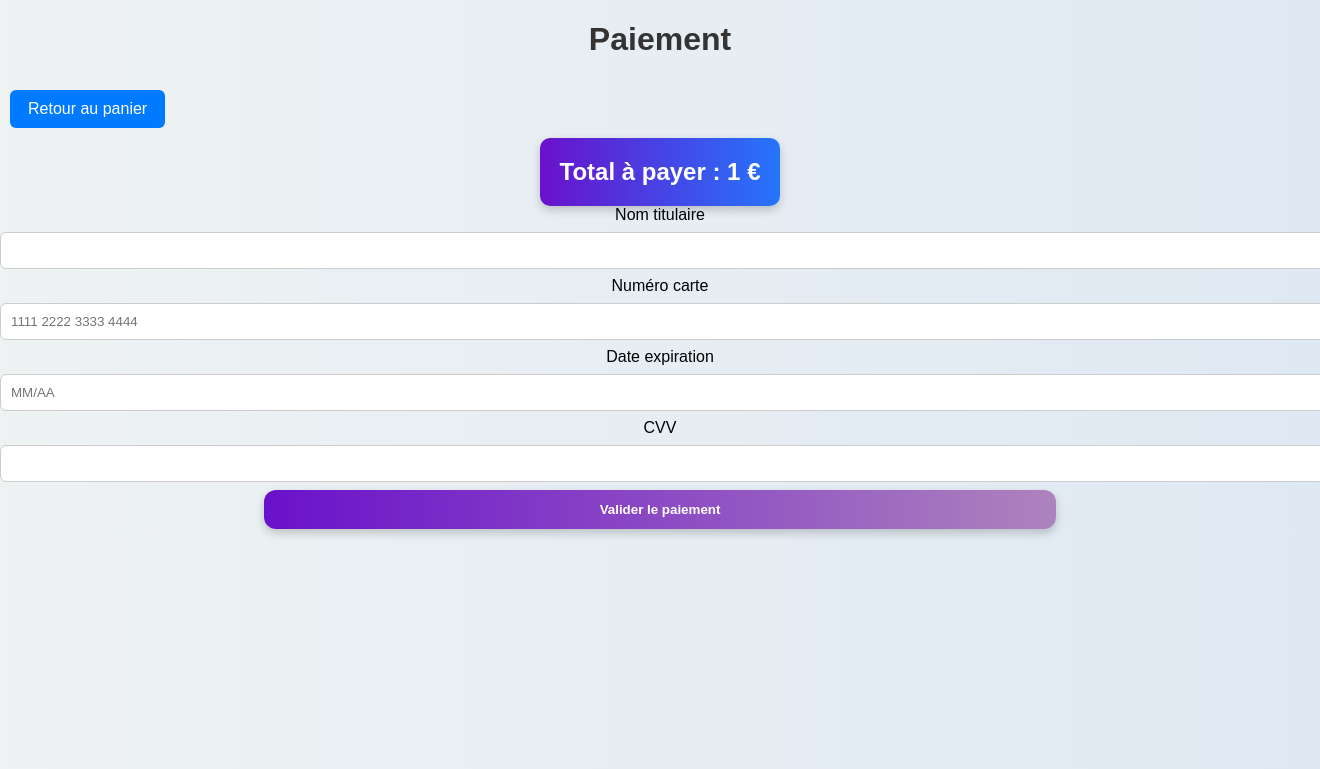
After one commit to FaNaTiiiKk/magasin_informatique, a Flask app: template templates/paiement.html in a window 1320 px wide; the page is wider, and only the part inside the window is pictured. The commit adds this page. Shown: the top 769 px of that part. Run offline with Flask 3, Linux system fonts and the light colour scheme; the template is opened without the code that fills it: most values are stand-ins (such as "Sample title", 1, 10 or a date in 2020).

Commit message:
Ajout de la table panier, des fichiers html paiement, finalisation, confirmation, et creation d'une route paiement dans app.py

```diff
--- a/app.py
+++ b/app.py
@@ -2,6 +2,7 @@ from flask import Flask, render_template, request, redirect, session
 import mysql.connector
 import bcrypt
 from flask_mail import Mail, Message
+from datetime import date
 
 # Initialisation de l'application Flask
 app = Flask(__name__)
@@ -37,6 +38,10 @@ db = mysql.connector.connect(
     password="130321",
     database="magasin_informatique"
 )
+
+def get_db():
+    """Fonction utilitaire pour renvoyer l'instance globale de la BDD"""
+    return db
 
 
 # =========================================================================================
@@ -168,7 +173,7 @@ def inscription():
 
 
 # =========================================================================================
-# 👤 ESPACE CLIENT (HISTORIQUE DES COMMANDES)
+# 👤 ESPACE CLIENT (HISTORIQUE DES COMMANDES / INTEGRÉ CORRIGÉ)
 # =========================================================================================
 
 @app.route("/client/<int:id_client>")
@@ -179,18 +184,23 @@ def client(id_client):
 
     cursor = db.cursor(dictionary=True, buffered=True)
 
-    # Requête avec de multiples JOIN permettant de récupérer l'historique complet des achats passés de ce client précis
+    # 1. On va chercher les infos du client connecté (pour le "Bonjour Prenom Nom")
+    cursor.execute("SELECT nom, prenom FROM clients WHERE id=%s", (id_client,))
+    client_info = cursor.fetchone()
+
+    # 2. Requête permettant de récupérer l'historique complet, incluant produits.stock et produits.id
     cursor.execute("""
-        SELECT produits.nom, produits.prix, details_commandes.quantite
+        SELECT produits.id, produits.nom, produits.prix, produits.stock, details_commandes.quantite
         FROM commandes
         JOIN details_commandes ON commandes.id = details_commandes.id_commande
         JOIN produits ON produits.id = details_commandes.id_produit
         WHERE commandes.id_client = %s
     """, (id_client,))
-    produits = cursor.fetchall()  # Récupère toutes les lignes d'achats trouvées
+    produits = cursor.fetchall()  # Récupère toutes les lignes trouvées
     cursor.close()
 
-    return render_template("client.html", produits=produits, id_client=id_client)
+    # On transmet maintenant "client=client_info" pour éviter l'absence de l'objet dans Jinja2
+    return render_template("client.html", produits=produits, id_client=id_client, client=client_info)
 
 
 # =========================================================================================
@@ -381,7 +391,7 @@ def finaliser_panier(id_client):
                 (id_commande, id_produit, quantite_demandee, prix_unitaire)
             )
 
-            # 3. MISE À JOUR DU STOCK PRODUIT : On déduit la quantité achetée directement du stock de la table 'produits'
+            # 3. MISE À JOURS DU STOCK PRODUIT : On déduit la quantité achetée directement du stock de la table 'produits'
             cursor.execute("UPDATE produits SET stock = stock - %s WHERE id=%s", (quantite_demandee, id_produit))
 
         # Si tout s'est bien passé sans plantage, on valide définitivement l'ensemble de la transaction SQL
@@ -403,6 +413,122 @@ def finaliser_panier(id_client):
 
 
 # =========================================================================================
+# 💳 PROCESSUS DE PAIEMENT SÉCURISÉ ET VALIDATION DE COMMANDE
+# =========================================================================================
+
+@app.route("/paiement/<int:id_client>", methods=["GET", "POST"])
+def paiement(id_client):
+    if 'client_id' not in session or session['client_id'] != id_client:
+        return redirect("/login")
+
+    # 1. On récupère le panier depuis la SESSION Flask au lieu de la table SQL
+    panier = session.get('panier', {})
+    liste_produits_panier = []
+    total_panier = 0
+
+    cursor = db.cursor(dictionary=True, buffered=True)
+
+    # 2. Si le panier en session contient des produits, on va chercher leurs infos en BDD (Nom, Prix, Stock)
+    if panier:
+        for id_produit, quantite in panier.items():
+            cursor.execute("SELECT id, nom, prix, stock FROM produits WHERE id=%s", (id_produit,))
+            produit = cursor.fetchone()
+            if produit:
+                subtotal = produit['prix'] * quantite
+                total_panier += subtotal
+                liste_produits_panier.append({
+                    'id_produit': produit['id'],
+                    'nom': produit['nom'],
+                    'prix': produit['prix'],
+                    'stock': produit['stock'],
+                    'quantite': quantite,
+                    'total': subtotal
+                })
+
+    if request.method == "POST":
+        nom = request.form["nom"].strip()
+        numero = request.form["numero"].replace(" ", "").replace("-", "")
+        expiration = request.form["expiration"].strip()
+        cvv = request.form["cvv"].strip()
+
+        # Vérification de sécurité : Panier vide
+        if not liste_produits_panier:
+            cursor.close()
+            return render_template(
+                "paiement.html",
+                id_client=id_client,
+                produits=liste_produits_panier,
+                total_panier=total_panier,
+                erreur="Votre panier est vide."
+            )
+
+        # Validation des données de la carte bancaire (Simulation bancaire)
+        if not nom or not numero.isdigit() or len(numero) != 16 or not expiration or not cvv.isdigit() or len(cvv) not in (3, 4):
+            cursor.close()
+            return render_template(
+                "paiement.html",
+                id_client=id_client,
+                produits=liste_produits_panier,
+                total_panier=total_panier,
+                erreur="Paiement refusé : vérifiez les informations de la carte."
+            )
+
+        # Contrôle ultime des stocks physiques en BDD avant transaction
+        for produit in liste_produits_panier:
+            if produit["stock"] < produit["quantite"]:
+                cursor.close()
+                return render_template(
+                    "paiement.html",
+                    id_client=id_client,
+                    produits=liste_produits_panier,
+                    total_panier=total_panier,
+                    erreur=f"Stock insuffisant pour {produit['nom']}."
+                )
+
+        # 1. Écriture en base de données : Enregistrement de la commande principale
+        cursor.execute("""
+            INSERT INTO commandes (id_client, date_commande, total, statut)
+            VALUES (%s, NOW(), %s, %s)
+        """, (id_client, total_panier, "Validée"))
+        id_commande = cursor.lastrowid
+
+        # 2. Boucle d'enregistrement des détails de la commande et mise à jour des stocks
+        for produit in liste_produits_panier:
+            cursor.execute("""
+                INSERT INTO details_commandes (id_commande, id_produit, quantite, prix_unitaire)
+                VALUES (%s, %s, %s, %s)
+            """, (id_commande, produit["id_produit"], produit["quantite"], produit["prix"]))
+
+            cursor.execute("""
+                UPDATE produits
+                SET stock = stock - %s
+                WHERE id = %s
+            """, (produit["quantite"], produit["id_produit"]))
+
+        # 3. Nettoyage final : On valide les écritures SQL et on vide le panier de la session
+        db.commit()
+        cursor.close()
+        session.pop('panier', None)
+
+        # Redirection et affichage sur le template finalisation
+        return render_template(
+            "finalisation.html",
+            nom=nom,
+            id_client=id_client,
+            id_commande=id_commande,
+            total_panier=total_panier,
+            carte=numero[-4:]
+        )
+
+    cursor.close()
+    return render_template(
+        "paiement.html",
+        id_client=id_client,
+        produits=liste_produits_panier,
+        total_panier=total_panier
+    )
+
+# =========================================================================================
 # 🏁 POINT D'ENTRÉE APPLICATION
 # =========================================================================================
 
--- a/templates/client.html
+++ b/templates/client.html
@@ -1,8 +1,12 @@
 <head>
     <link rel="stylesheet" href="{{ url_for('static', filename='style.css') }}">
 </head>
-<h2>Espace Client</h2>
 
+<h1>Espace Client</h1>
+
+{% if client %}
+    <h2>Bonjour {{ client.prenom }} {{ client.nom }}</h2>
+{% endif %}
 <a href="/">Se déconnecter</a>
 
 <br><br>
--- a/templates/confirmation.html
+++ b/templates/confirmation.html
@@ -50,7 +50,7 @@
     <div style="margin-top: 30px;">
         <a href="/client/{{ id_client }}/panier" >Modifier le panier</a>
 
-        <a href="/client/{{ id_client }}/panier/finaliser" >Confirmer et Payer</a>
+        <a href="/paiement/{{ id_client }}">Confirmer et Payer</a>
     </div>
 </div>
 
--- /dev/null
+++ b/templates/paiement.html
@@ -0,0 +1,51 @@
+<!DOCTYPE html>
+<html lang="fr">
+<head>
+    <meta charset="UTF-8">
+    <title>Paiement</title>
+    <link rel="stylesheet" href="{{ url_for('static', filename='style.css') }}">
+</head>
+<body>
+
+    <main>
+        <h1>Paiement</h1>
+
+        <a href="/panier/{{ id_client }}">Retour au panier</a>
+
+        {% if erreur %}
+            <p style="color: red; font-weight: bold;">{{ erreur }}</p>
+        {% endif %}
+
+        <h2>Total à payer : {{ total_panier }} €</h2>
+
+        {% if produits %}
+            <form method="POST">
+                <div class="form-group">
+                    <label for="nom">Nom titulaire</label>
+                    <input type="text" id="nom" name="nom" required>
+                </div>
+
+                <div class="form-group">
+                    <label for="numero">Numéro carte</label>
+                    <input type="text" id="numero" name="numero" maxlength="19" placeholder="1111 2222 3333 4444" required>
+                </div>
+
+                <div class="form-group">
+                    <label for="expiration">Date expiration</label>
+                    <input type="text" id="expiration" name="expiration" placeholder="MM/AA" required>
+                </div>
+
+                <div class="form-group">
+                    <label for="cvv">CVV</label>
+                    <input type="text" id="cvv" name="cvv" maxlength="4" required>
+                </div>
+
+                <button type="submit">Valider le paiement</button>
+            </form>
+        {% else %}
+            <p>Impossible de payer : votre panier est vide.</p>
+        {% endif %}
+    </main>
+
+</body>
+</html>
```
Also changed, not shown: sql/creation_base.sql (+12 -0 lines), templates/finalisation.html (added, +34 -0 lines). Lines whose indentation alone changed are shown as unchanged.
